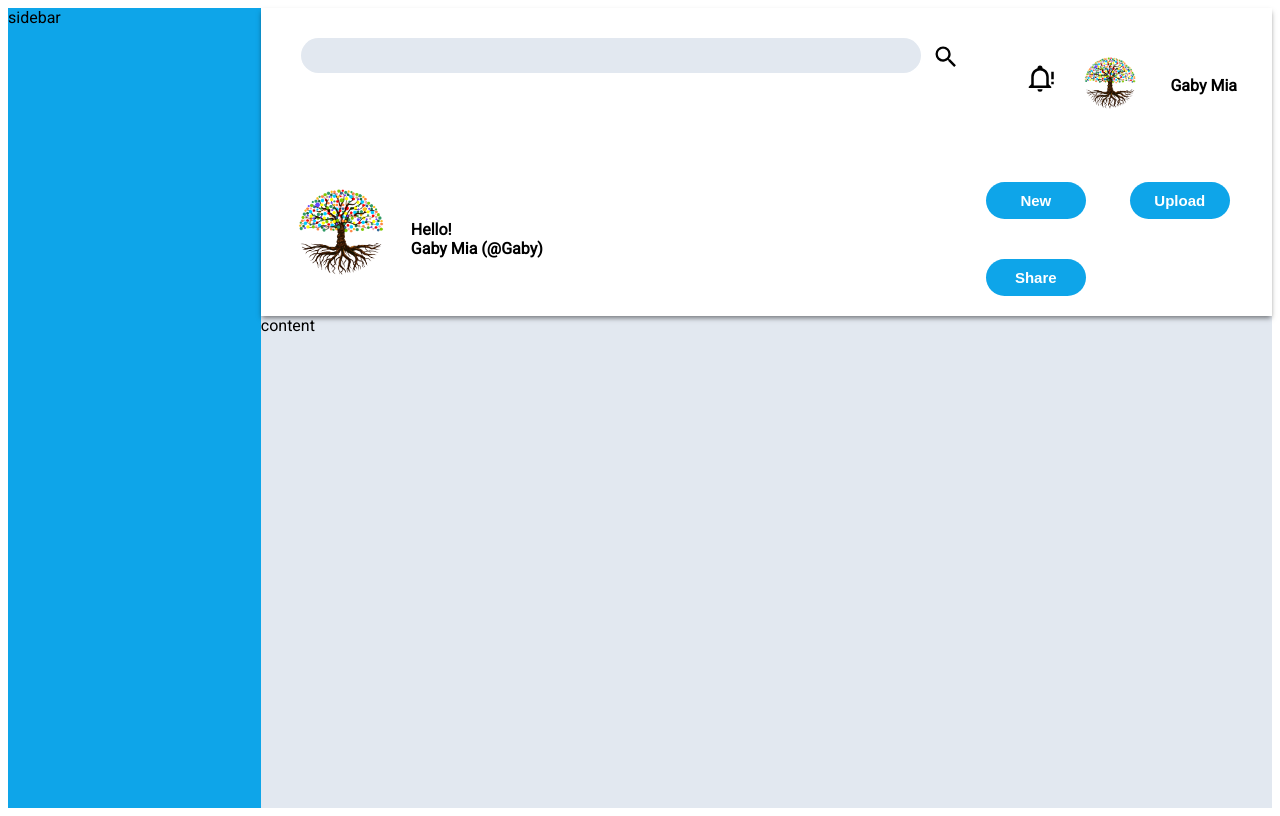
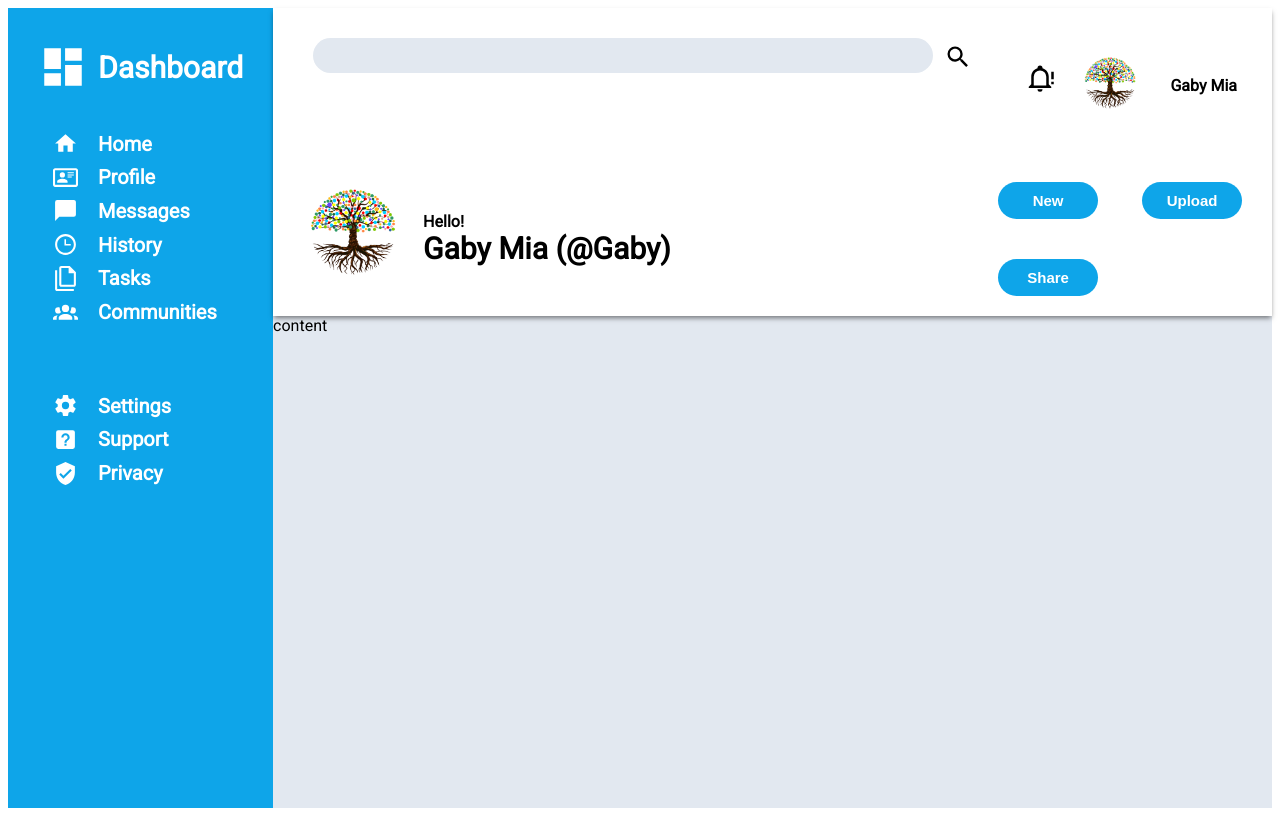
Before and after one commit to gabriellemia/admin-dashboard, a plain HTML site: page index.html in a window 1280 px wide. Drawn offline with Linux system fonts and the light colour scheme.

Commit message:
styled the sidebar

```diff
--- a/index.html
+++ b/index.html
@@ -24,7 +24,7 @@
             </div>
             <div class="dash-intro">
                 <div class="intro-logo"><img src="vibrant tree.png" alt="tree logo"></div>
-                <div class="intro">Hello! <br> Gaby Mia (@Gaby)</div>
+                <div class="intro">Hello! <br><span style="font-size: 30px;"> Gaby Mia (@Gaby)</span></div>
             </div>
             <div class="header-buttons">
                 <button class="new">New</button>
@@ -32,7 +32,19 @@
                 <button class="share">Share</button>
             </div>
         </div>
-        <div class="sidebar">sidebar</div>
+        <div class="sidebar">
+            <div class="dashboard"><img src="view-dashboard.svg" alt="dashboard icon">Dashboard</div>
+            <div class="home"><img src="home.svg" alt="home icon">Home</div>
+            <div class="profile"><img src="profile.svg" alt="profile icon">Profile</div>
+            <div class="messages"><img src="message.svg" alt="message icon">Messages</div>
+            <div class="history"><img src="clock-time-three-outline.svg" alt="clock icon">History</div>
+            <div class="tasks"><img src="tasks.svg" alt="task icon">Tasks</div>
+            <div class="communities"><img src="account-group.svg" alt="community icon">Communities</div>
+            <div class="settings"><img src="cog.svg" alt="settings icon">Settings</div>
+            <div class="support"><img src="help-box.svg" alt="help icon">Support</div>
+            <div class="privacy"><img src="shield-check.svg" alt="privacy icon">Privacy</div>
+        </div>
+
         <div class="main-content">content</div>
     </div>
 
--- a/style.css
+++ b/style.css
@@ -77,8 +77,14 @@
 }
 
 .sidebar {
+    display: grid;
     background-color: #0ea5e9;
     grid-row: 1/3;
+    padding: 30px;
+    padding-bottom: 120%;
+    color: white;
+    font-size: 20px;
+    font-weight: bold;
 }
 
 .main-content {
@@ -127,3 +133,128 @@
 .intro {
     padding-left: 20px;
 }
+
+.dashboard {
+    display: flex;
+    align-items: center;
+    padding-bottom: 30px;
+    font-size: 30px;
+}
+.dashboard img {
+    width: 50px;
+    filter: brightness(0) invert(1);
+    padding-right: 10px;
+
+}
+
+.communities {
+    padding-bottom: 60px;
+}
+
+.home {
+    display: flex;
+    align-items: center;
+}
+
+.home img {
+    width: 25px;
+    filter: brightness(0) invert(1);
+    padding-right: 20px;
+    padding-left: 15px;
+}
+
+.profile {
+    display: flex;
+    align-items: center;
+}
+
+.profile img {
+    width: 25px;
+    filter: brightness(0) invert(1);
+    padding-right: 20px;
+    padding-left: 15px;
+}
+
+.messages {
+    display: flex;
+    align-items: center;
+}
+
+.messages img {
+    width: 25px;
+    filter: brightness(0) invert(1);
+    padding-right: 20px;
+    padding-left: 15px;
+}
+
+.history {
+    display: flex;
+    align-items: center;
+}
+
+.history img {
+    width: 25px;
+    filter: brightness(0) invert(1);
+    padding-right: 20px;
+    padding-left: 15px;
+}
+
+.tasks {
+    display: flex;
+    align-items: center;
+}
+
+.tasks img {
+    width: 25px;
+    filter: brightness(0) invert(1);
+    padding-right: 20px;
+    padding-left: 15px;
+}
+
+.communities {
+    display: flex;
+    align-items: center;
+}
+
+.communities img {
+    width: 25px;
+    filter: brightness(0) invert(1);
+    padding-right: 20px;
+    padding-left: 15px;
+}
+
+.settings {
+    display: flex;
+    align-items: center;
+}
+
+.settings img {
+    width: 25px;
+    filter: brightness(0) invert(1);
+    padding-right: 20px;
+    padding-left: 15px;
+}
+
+.support {
+    display: flex;
+    align-items: center;
+}
+
+.support img {
+    width: 25px;
+    filter: brightness(0) invert(1);
+    padding-right: 20px;
+    padding-left: 15px;
+}
+
+.privacy {
+    display: flex;
+    align-items: center;
+}
+
+.privacy img {
+    width: 25px;
+    filter: brightness(0) invert(1);
+    padding-right: 20px;
+    padding-left: 15px;
+}
```
Also changed, not shown: account-group.svg (added), clock-time-three-outline.svg (added), cog.svg (added), help-box.svg (added), home.svg (added), message.svg (added), profile.svg (added), shield-check.svg (added), tasks.svg (added), view-dashboard.svg (added).
